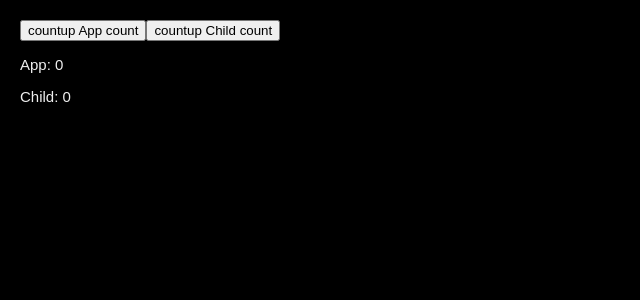
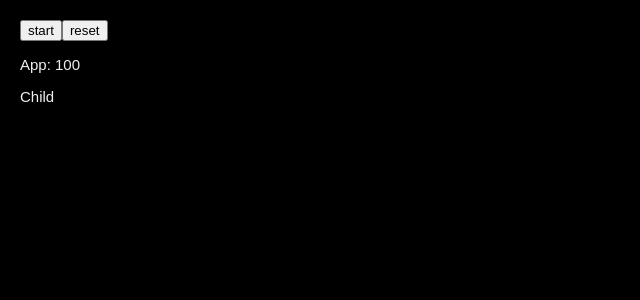
Before and after one commit to elder-flower/react-redux-test, a React (Create React App) app: page / in a window 1280 px wide. Shown: the top 300 px of the page, without its empty margins (0-640 px from the left). Built offline with nearby package versions, Linux system fonts and the light colour scheme.

Commit message:
04-React.memo で頻繁に再レンダーされるコンポーネント内の子コンポーネントをメモ化する

```diff
--- a/src/App.js
+++ b/src/App.js
@@ -1,27 +1,45 @@
-import React, { useState } from 'react';
+import React, { useState, useEffect, useRef } from 'react';
 import './index.css';
 
-// レンダーコストが高いコンポーネント
-const Child = React.memo(({ count }) => {
-  let i = 0;
-  // 無駄なループを実行しているため処理にかなりの時間がかかる。
-  while (i < 1000000000) i++;
+const Child = React.memo(() => {
   console.log('render Child');
-  return <p>Child: {count}</p>;
+  return <p>Child</p>;
 });
 
 export default function App() {
   console.log('render App');
 
-  const [count1, setCount1] = useState(0);
-  const [count2, setCount2] = useState(0);
+  const [timeLeft, setTimeLeft] = useState(100);
+  const timerRef = useRef(null);
+  const timeLeftRef = useRef(timeLeft);
+
+  useEffect(() => {
+    timeLeftRef.current = timeLeft;
+  }, [timeLeft]);
+
+  const tick = () => {
+    if (timeLeftRef.current === 0) {
+      clearInterval(timerRef.current);
+      return;
+    }
+    setTimeLeft(prevTime => prevTime - 1);
+  };
+
+  const start = () => {
+    timerRef.current = setInterval(tick, 10);
+  };
+
+  const reset = () => {
+    clearInterval(timerRef.current);
+    setTimeLeft(100);
+  };
 
   return (
     <>
-      <button onClick={() => setCount1(count1 + 1)}>countup App count</button>
-      <button onClick={() => setCount2(count2 + 1)}>countup Child count</button>
-      <p>App: {count1}</p>
-      <Child count={count2} />
+      <button onClick={start}>start</button>
+      <button onClick={reset}>reset</button>
+      <p>App: {timeLeft}</p>
+      <Child />
     </>
   );
 }
```
